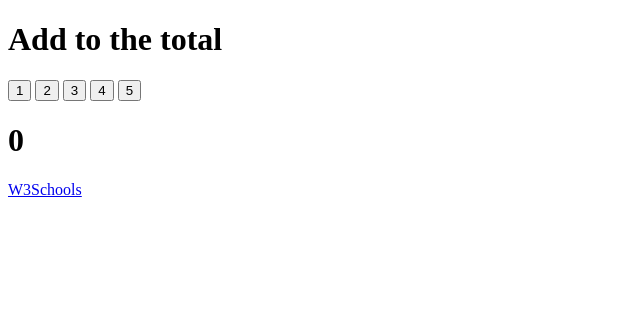
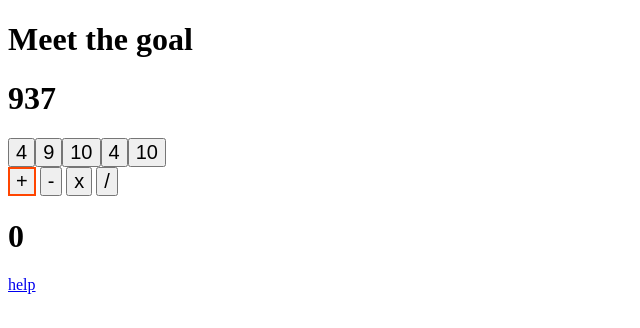
Before and after one commit to Cadie-Tan/Cadie-Tan.github.io, a plain HTML site: page index.html in a window 1280 px wide. Shown: the whole page, without its empty margins (0-640 px from the left). Drawn offline with Linux system fonts and the light colour scheme.

Commit message:
Update index.html

```diff
--- a/index.html
+++ b/index.html
@@ -3,32 +3,84 @@
 <!--CSS-->
 <style>
     button:hover {
-        background-color: lightskyblue;
+    border: 2px dashed orangered;
+    }
+    button {
+        font-size: 20px;
+    }
+    .arithmetic {
+        border: 2px solid orangered;
+    }
+    .template {
+        display: none;
     }
 </style>
+
 <!--HTML-->
 <head>
     <meta charset="UTF-8" />
     <title>Website</title>
 </head>
-    <h1>Add to the total</h1>
+<h1>Meet the goal</h1>
+<h1 id="goal">0</h1>
 <body>
-    <button onclick="addnumber(1)">1</button>
-    <button onclick="addnumber(2)">2</button>
-    <button onclick="addnumber(3)">3</button>
-    <button onclick="addnumber(4)">4</button>
-    <button onclick="addnumber(5)">5</button>
+    <button class="numberbutton template" onclick="this.newtotal()"></button>
+    <div>
+        <button class="arithmetic" onclick="operation = '+';changeborder()">+</button>
+        <button onclick="operation = '-';changeborder()">-</button>
+        <button onclick="operation = 'x';changeborder()">x</button>
+        <button onclick="operation = '/';changeborder()">/</button>
+    </div>
     <h1 id="total">0</h1>
-        <div>
-            <a href="https://www.w3schools.com" target="_blank">W3Schools</a>
-        </div>
+    <div></div>
+    <div><a href="https://javascript.info" target="_blank">help</a></div>
 </body>
+
 <!--Javascript-->
 <script>
+    var operation = "+";
     var total = 0;
-    var addnumber = (num) => {
-        total = total + num;
-        document.getElementById("total").innerHTML = total;
+    var spawnbutton = () => {
+        var template = document.querySelector(".numberbutton.template");
+        const button = template.cloneNode(true);
+        button.reroll = () => {
+            button.numberToAdd = Math.ceil(10 * Math.random());
+            button.innerHTML = button.numberToAdd;
+        }
+        button.classList.remove("template");
+        button.reroll();
+        template.parentNode.insertBefore(button, template);
+        button.newtotal = () => {
+            switch (operation) {
+                case "+":
+                    total = total + button.numberToAdd;
+                    break;
+                case "-":
+                    total = total - button.numberToAdd;
+                    break;
+                case "x":
+                    total = total * button.numberToAdd;
+                    break;
+                case "/":
+                    total = Math.round(total / button.numberToAdd);
+                    break;
+            }
+            document.getElementById("total").innerHTML = total;
+            button.reroll()
+            if (document.getElementById("goal").innerHTML == document.getElementById("total").innerHTML) {
+                document.getElementById("goal").innerHTML = Math.ceil(1000 * Math.random());
+            }
+        }
     }
+    changeborder = () => {
+        var arithmetic = document.querySelector(".arithmetic");
+        arithmetic.classList.remove("arithmetic");
+        onclick = event.target.classList.add("arithmetic");
+    };
+    for (i = 0; i < 5; i++) {
+        spawnbutton();
+    }
+    document.getElementById("goal").innerHTML = Math.ceil(1000 * Math.random());
 </script>
+
 </html>
```
